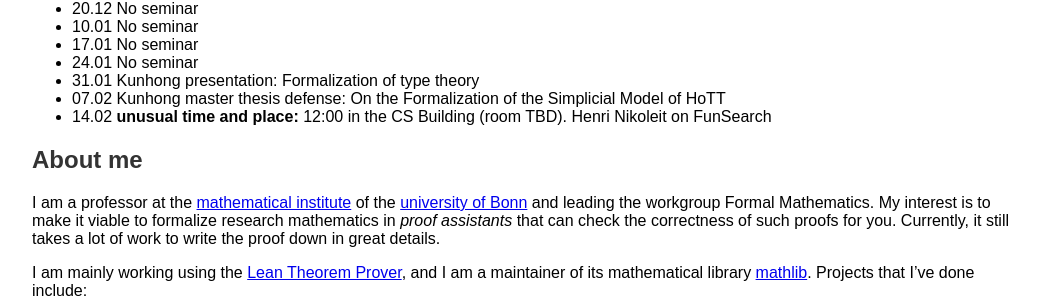
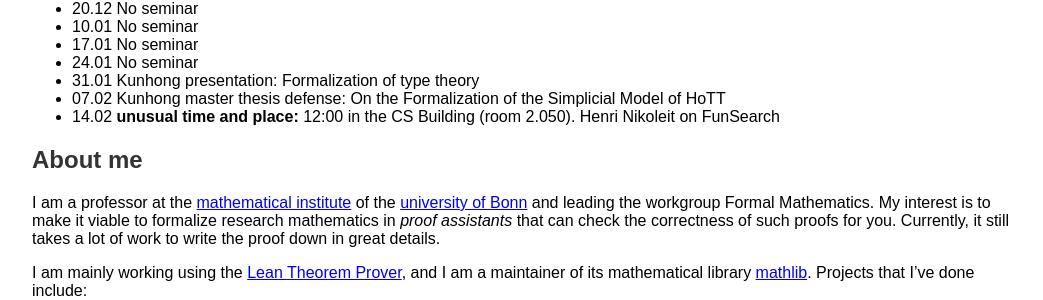
Before and after one commit to fpvandoorn/fpvandoorn.github.io, a Jekyll site: the page built from index.md, in a window 1280 px wide and 900 px high, scrolled down 799 px. Shown: the part 152-452 px from the top of the window, without its empty margins (108-1151 px from the left). Built offline with Jekyll 4.4.1, drawn with Linux system fonts in a browser that asks for light colours; our own code applies the rules of GitHub Pages for plain Markdown files.

Commit message:
add room

```diff
--- a/index.md
+++ b/index.md
@@ -66,7 +66,7 @@ Usual time: Fridays 14:15-16:00 in room N0.003.
 * 24.01 No seminar
 * 31.01 Kunhong presentation: Formalization of type theory
 * 07.02 Kunhong master thesis defense: On the Formalization of the Simplicial Model of HoTT
-* 14.02 **unusual time and place:** 12:00 in the CS Building (room TBD). Henri Nikoleit on FunSearch
+* 14.02 **unusual time and place:** 12:00 in the CS Building (room 2.050). Henri Nikoleit on FunSearch
 
 ## About me
 
```
